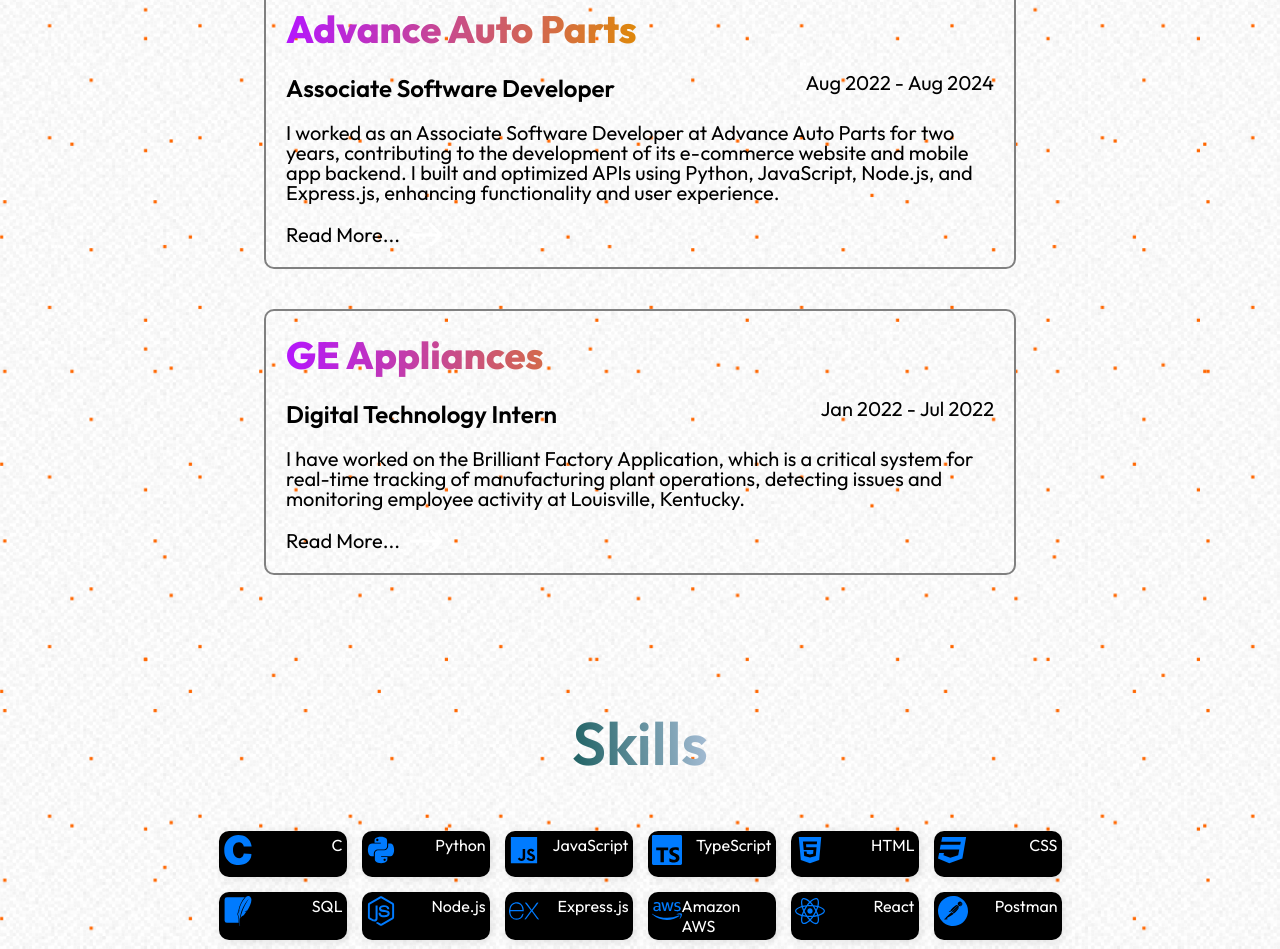
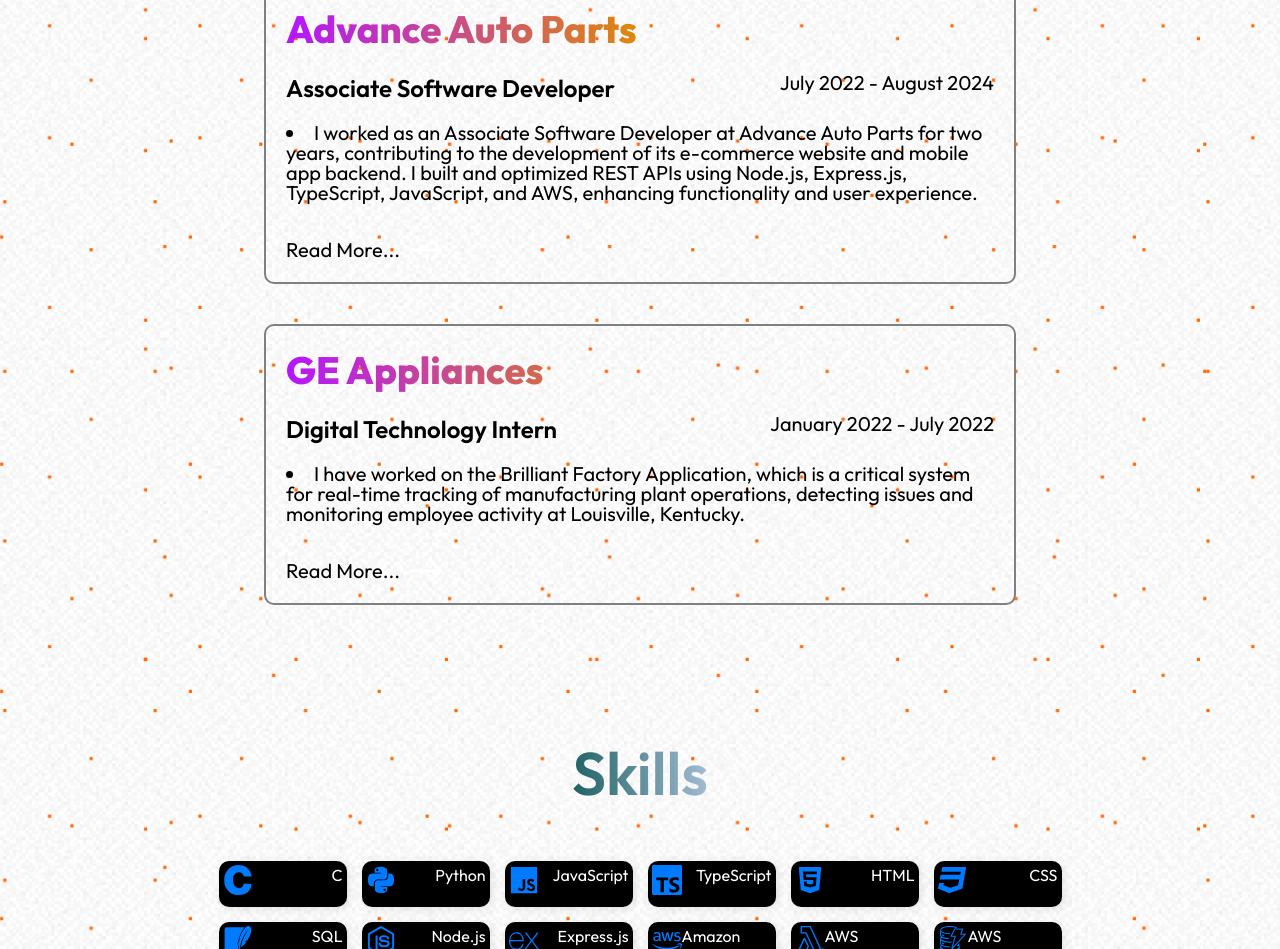
Before and after one commit to Jayanth710/jayanth_vunnam_portfolio, a React (Vite) app: page / in a window 1280 px wide. Shown: the part 1851-2800 px from the top of the page. Built offline with nearby package versions, Linux system fonts and the light colour scheme.

Commit message:
Added Resume and fixed dark mode css

```diff
--- a/src/assets/project_data.js
+++ b/src/assets/project_data.js
@@ -20,6 +20,13 @@
         project_desc: "Developed a predictive model using SVM and Decision Trees for daily COVID-19 case, recovery, and death forecasts globally and in India, achieving 98% accuracy. Integrated real-time data from the Johns Hopkins API, enhancing forecasting accuracy by 25%.",
         skill: ['Python', 'Trees', 'SVM', 'API']
     },
+    {
+        w_no:4,
+        project_name:"Crime Grievance Cell",
+        project_year: "2020",
+        project_desc: "Created an application with \textbf{HTML, CSS, JavaScript, Python, and Django} that enables online crime reporting, complaint tracking, and criminal record management 24/7, reducing manual processing time by 40% and improving accessibility for the public and authorities.",
+        skill: ['HTML&CSS', 'JavaScript', 'Django', 'Postgresql']
+    }
 ]
 
 export default projects_data;
--- a/src/assets/skills_data.js
+++ b/src/assets/skills_data.js
@@ -1,6 +1,6 @@
 
 import { FaPython, FaJs, FaHtml5, FaCss3, FaNodeJs, FaReact, FaAws, FaGit, FaGithub, FaJenkins, FaLinux } from "react-icons/fa";
-import { SiTypescript, SiC, SiSqlite, SiExpress, SiPostman, SiSplunk, SiNewrelic, SiJest, SiBitbucket, SiTensorflow, SiPytorch, SiNumpy, SiPandas, SiJira, SiConfluence} from "react-icons/si";
+import { SiTypescript, SiC, SiSqlite, SiExpress, SiPostman, SiSplunk, SiNewrelic, SiJest, SiBitbucket, SiTensorflow, SiPytorch, SiNumpy, SiPandas, SiJira, SiConfluence, SiMongodb, SiAwslambda, SiAmazoncloudwatch, SiAmazondynamodb, SiDocker, SiKubernetes } from "react-icons/si";
 
 const skills_data = [
   { name: "C", icon: SiC },
@@ -13,11 +13,17 @@
   { name: "Node.js", icon: FaNodeJs },
   { name: "Express.js", icon: SiExpress },
   { name: "Amazon AWS", icon: FaAws },
+  {name: "AWS Lambda", icon: SiAwslambda},
+  {name: "AWS DynamoDB", icon: SiAmazondynamodb},
+  {name: "AWS CloudWatch", icon: SiAmazoncloudwatch},
   { name: "React", icon: FaReact },
   { name: "Postman", icon: SiPostman },
   { name: "Splunk", icon: SiSplunk },
   { name: "New Relic", icon: SiNewrelic },
   { name: "Jest", icon: SiJest },
+  {name: "MongoDB", icon: SiMongodb},
+  {name: "Docker", icon: SiDocker},
+  {name: "Kubernetes", icon: SiKubernetes},
   { name: "Jenkins", icon: FaJenkins },
   { name: "Linux", icon: FaLinux },
   { name: "Git", icon: FaGit },
--- a/src/assets/work_exp.js
+++ b/src/assets/work_exp.js
@@ -2,20 +2,25 @@
     {
         s_no:"01",
         Company_Name:"Advance Auto Parts",
-        duration: "Aug 2022 - Aug 2024",
+        duration: "July 2022 - August 2024",
         Role: "Associate Software Developer",
-        Responsibilities:"I worked as an Associate Software Developer at Advance Auto Parts for two years, contributing to the development of its e-commerce website and mobile app backend. I built and optimized APIs using Python, JavaScript, Node.js, and Express.js,  enhancing functionality and user experience. ",
-        Responsibilities_More:" Leveraging AWS services like Lambda, DynamoDB, and CloudWatch, I improved scalability, performance, and real-time monitoring. I utilized Splunk and New Relic for proactive issue resolution and configured alerts for anomaly detection.  Furthermore, I developed comprehensive end-to-end test cases using Jest ensuring robustness of the codebase."
+        Responsibilities:["I worked as an Associate Software Developer at Advance Auto Parts for two years, contributing to the development of its e-commerce website and mobile app backend. I built and optimized REST APIs using Node.js, Express.js, TypeScript, JavaScript, and AWS, enhancing functionality and user experience."],
+        Responsibilities_More:["Leveraged AWS services like Lambda, DynamoDB, and CloudWatch to optimize backend performance, reducing API response time by 30%.",
+            "Configured 45+ alerts in New Relic and CloudWatch for real-time anomaly detection, cutting incident response time by 50%.",
+            "Played a key role in website maintenance by troubleshooting issues using Splunk and collaborating with cross-functional teams in an Agile environment to deliver performance enhancements, improving system reliability.",
+            "Developed end-to-end test cases using Jest, increasing test coverage from 60% to 85% and ensuring code quality.",
+            "Reviewed pull requests, providing constructive feedback to support code quality and improve team collaboration."]
 
     },
     {
         s_no:"02",
         Company_Name:"GE Appliances",
-        duration: "Jan 2022 - Jul 2022",
+        duration: "January 2022 - July 2022",
         Role: "Digital Technology Intern",
-        Responsibilities:"I have worked on the Brilliant Factory Application, which is a critical system for real-time tracking of manufacturing plant operations, detecting issues and monitoring employee activity at Louisville, Kentucky. ",
-        Responsibilities_More:" Developed and optimized new features using HTML, CSS and JS resolving bugs and improved the performance by reducing data latency by efficient data retrieval from back-end database systems. Conducted an in-depth analysis of various RPA tools to automate the testing process for Brilliant Factory Application and developed application using UI Path that reduced manual testing time by 30%."
-    },
+        Responsibilities:["I have worked on the Brilliant Factory Application, which is a critical system for real-time tracking of manufacturing plant operations, detecting issues and monitoring employee activity at Louisville, Kentucky. "],
+        Responsibilities_More:["Implemented new features and optimized code using HTML, CSS, and JavaScript, reducing data latency from 5-7s to 2s from back-end.",
+            "Conducted an in-depth analysis of 5+ RPA tools and selected UI Path to automate the testing process for the Brilliant Factory suite, reducing the manual testing time by 30%."]
+    }
 ]
 
 export default work_exp;
--- a/src/components/About/About.jsx
+++ b/src/components/About/About.jsx
@@ -19,7 +19,7 @@
                             Daily forecasting the COVID-19 cases using SVMs by integrated dynamic data retrieval from the Johns Hopkins website through API.</p>
 
                             <p data-aos="fade-up-left">I am interested in bridging AI/ML models with software applications, ensuring seamless integration into web and mobile platforms for enhanced user experiences.
-                            I also enjoy photography 📸<a href="https://unsplash.com/@jarvis_7">(Unsplash)</a>. This portfolio reflects my journey, projects, and aspirations 🌟📩
+                            I also enjoy photography 📸<a href="https://unsplash.com/@jarvis_7" target="_blank">(Unsplash)</a>. This portfolio reflects my journey, projects, and aspirations 🌟📩
                             Lets connect and collobarate.</p>
                     </div>
                 </div>
--- a/src/components/Hero/Hero.css
+++ b/src/components/Hero/Hero.css
@@ -48,6 +48,7 @@
 }
 
 .profile-right img:hover{
+    transition: 0.5s ease-in-out;
     transform: scale(1.5);
     opacity: 1.5;
 }
--- a/src/components/Sidebar/Sidebar.css
+++ b/src/components/Sidebar/Sidebar.css
@@ -1,7 +1,7 @@
 .sidebar {
     position: fixed;
     right: 20px;
-    bottom: 20px;
+    bottom: 50px;
     display: flex;
     flex-direction: column;
     align-items: center;
@@ -20,7 +20,7 @@
 }
 
 .sidebar:hover .icon{
-    color: white;
+    color: teal;
 }
 
 .icon {
--- a/src/components/Sidebar/Sidebar.jsx
+++ b/src/components/Sidebar/Sidebar.jsx
@@ -27,9 +27,9 @@
             <a href="mailto:jayanthvunnam7@gmail.com">
                 <FaEnvelope className="icon" />
             </a>
-            <div className="toggle-mode" onClick={toggleDarkMode}>
+            {/* <div className="toggle-mode" onClick={toggleDarkMode}>
                 {darkMode ? <FaSun className="icon" /> : <FaMoon className="icon" />}
-            </div>
+            </div> */}
         </div>
     );
 };
--- a/src/components/Work/Work.jsx
+++ b/src/components/Work/Work.jsx
@@ -20,7 +20,12 @@
                             <h3>{work.Role}</h3>
                             <p>{work.duration}</p>
                         </div>
-                        <p>{work.Responsibilities} {expand === index && <p className="services-more">{work.Responsibilities_More}</p>}</p>
+                        <p>{work.Responsibilities.map((res, ind) =>{
+                            return <li key={ind}>{res}</li>
+                        })}
+                        {expand === index && <p className="services-more">{work.Responsibilities_More.map((res, ind) => {
+                            return <li key={ind}>{res}</li>
+                        })}</p>}</p>
                         <div className="services-readmore">
                             <p>{expand === index ? "Read Less" : "Read More..."}</p>
                             <img src={arrow_icon} alt="" className={expand === index ? "rotate-arrow" : ""}/>
--- a/src/components/Work/WorkExperience.css
+++ b/src/components/Work/WorkExperience.css
@@ -75,6 +75,9 @@
 
 .services-format:hover p{
     color: white;
+}
+.services-format li{
+    margin-bottom: 15px;
 }
 
 .services-readmore{
```
Also changed, not shown: 1 other file (tests, documents, lock files or other folders).
